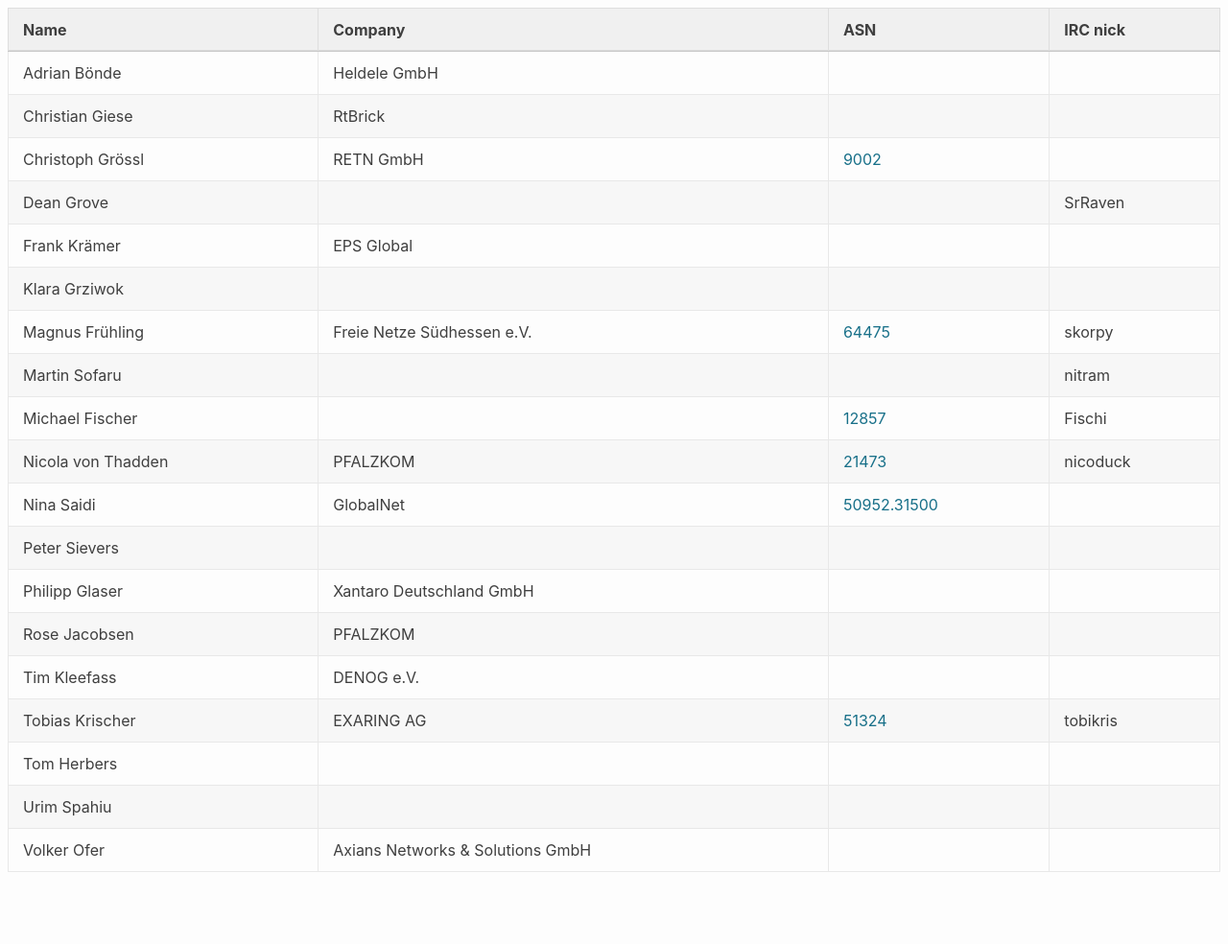
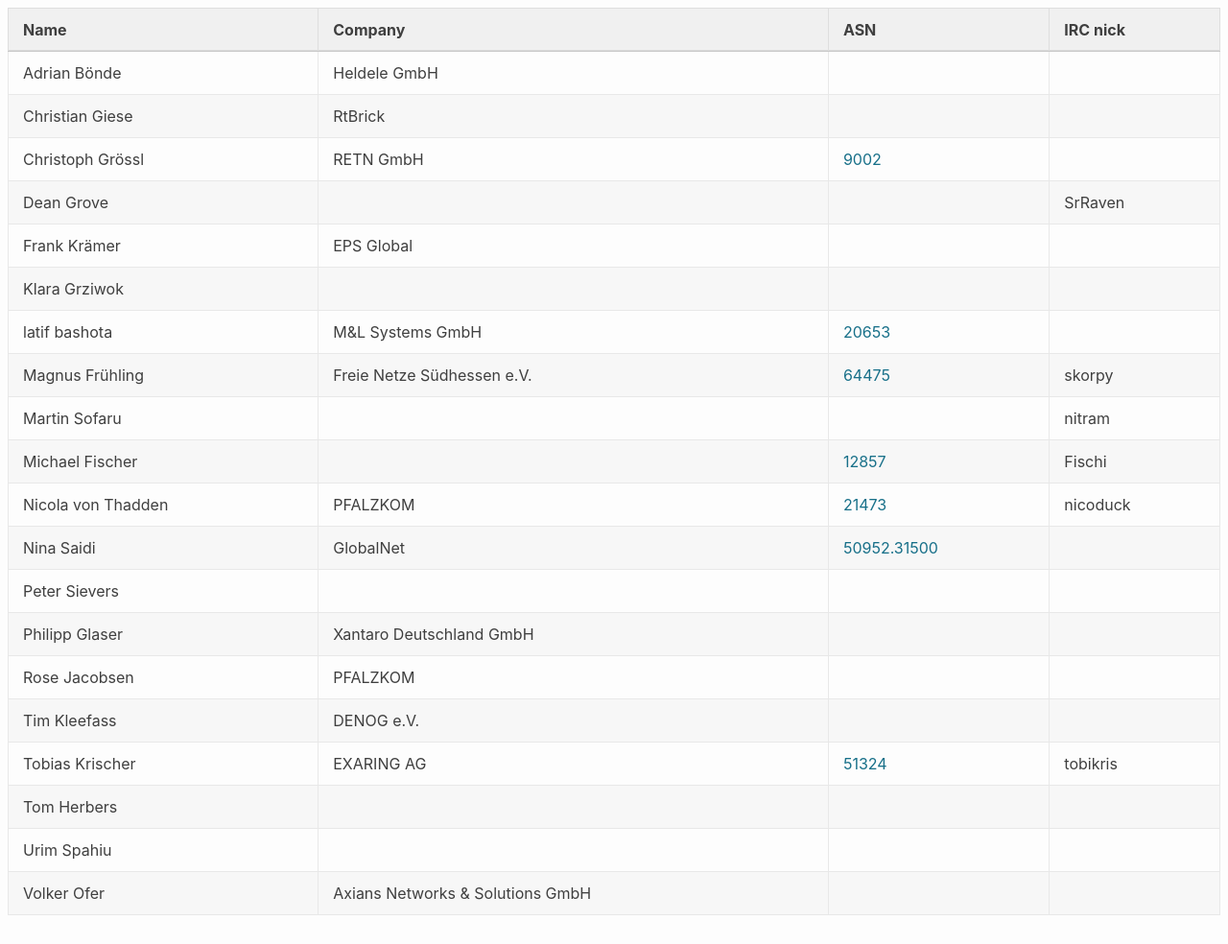
Before and after one commit to denog/pretix-attendeelist, a Jekyll site: the page built from denogmeetup24-04/index.markdown, in a window 1280 px wide and 984 px high. Shown: the whole window at 96% size. Built offline with Jekyll 4.4.1, drawn with Linux system fonts in a browser that asks for light colours.

Commit message:
Latest data: Thu Feb  8 12:11:13 UTC 2024

```diff
--- a/_data/attendees_denogmeetup24-04.json
+++ b/_data/attendees_denogmeetup24-04.json
@@ -34,6 +34,12 @@
     "company": null,
     "irc": null,
     "asn": null
+  },
+  {
+    "name": "latif bashota",
+    "company": "M&L Systems GmbH",
+    "irc": null,
+    "asn": "20653"
   },
   {
     "name": "Magnus Frühling",
```
